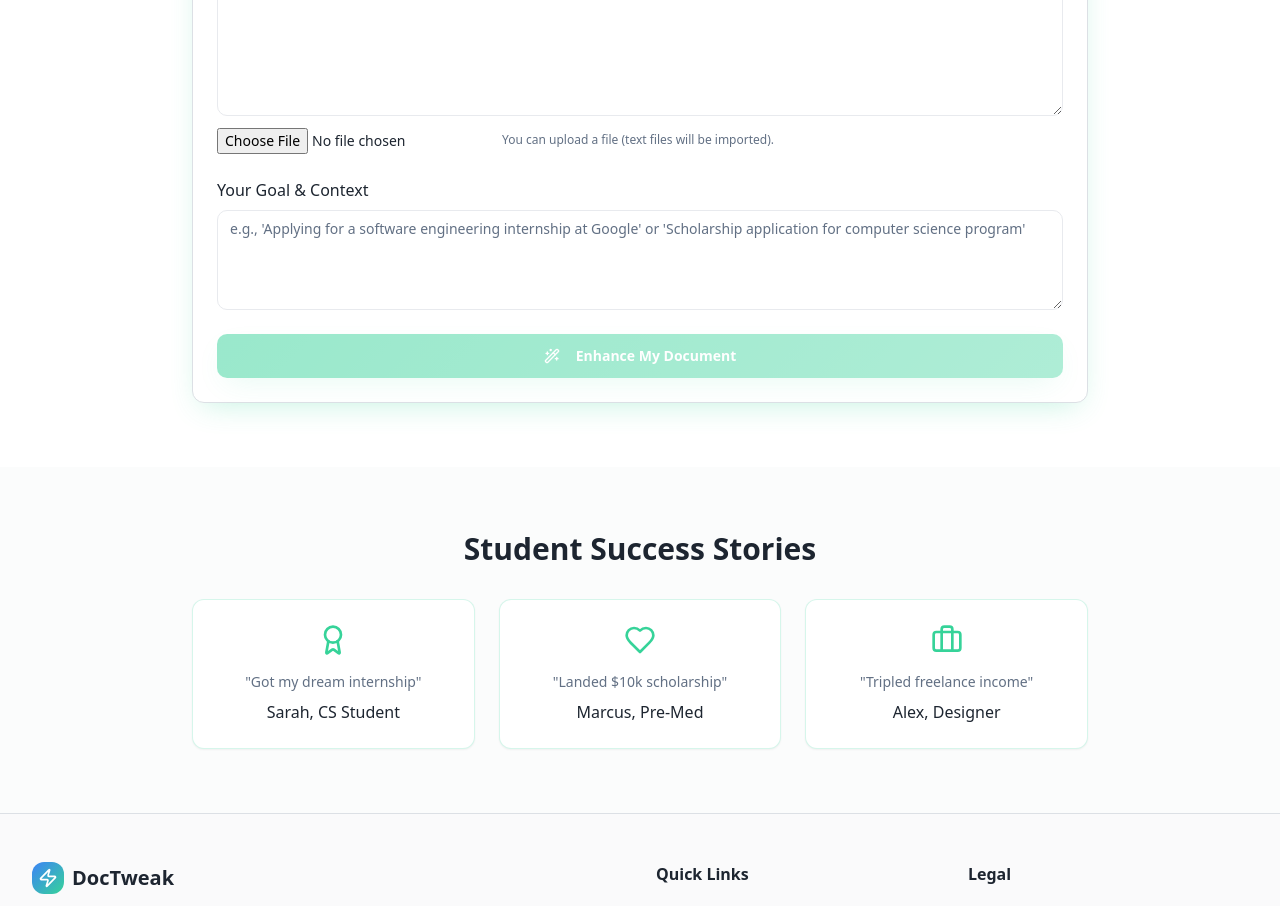
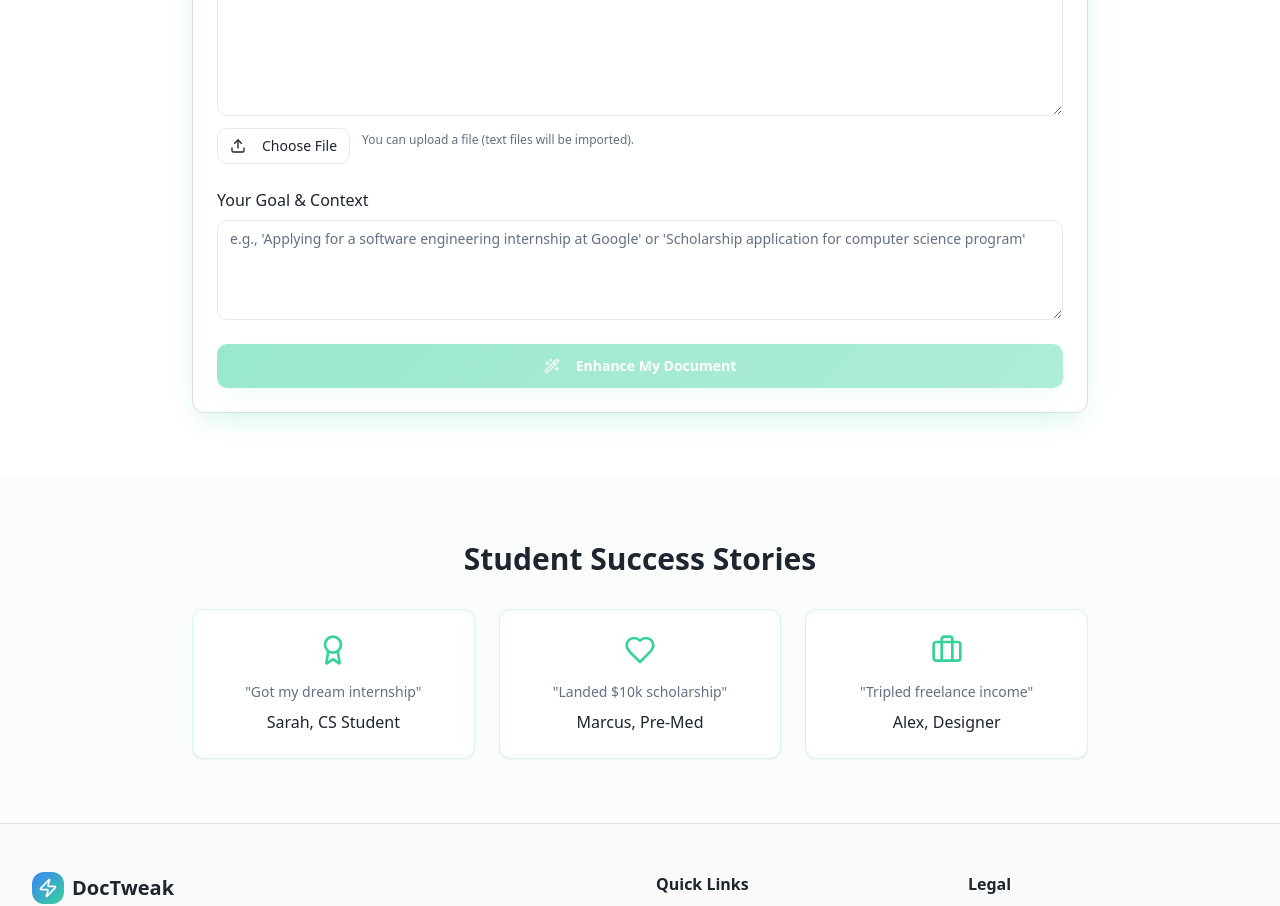
Before and after one commit to yashdavece/doc_tweak, a React (Vite) app: page /students in a window 1280 px wide. Shown: the part 1320-2226 px from the top of the page. Built offline with nearby package versions, Linux system fonts and the light colour scheme.

Commit message:
style upload button

```diff
--- a/src/pages/Business.tsx
+++ b/src/pages/Business.tsx
@@ -142,6 +142,7 @@ ${fileName ? `Attached file: ${fileName}
                   onChange={(e) => setDocument(e.target.value)}
                 />
                 <div className="mt-3 flex items-start gap-3">
+                  {/* Hidden native file input for accessibility */}
                   <input
                     id="file"
                     type="file"
@@ -160,8 +161,16 @@ ${fileName ? `Attached file: ${fileName}
                         console.error("Failed to read uploaded file:", err);
                       }
                     }}
-                    className="text-sm"
+                    className="sr-only"
                   />
+
+                  <label htmlFor="file" className="m-0">
+                    <Button variant="outline" size="sm" className="flex items-center px-3 py-2">
+                      <Upload className="w-4 h-4 mr-2" />
+                      <span className="text-sm">Choose File</span>
+                    </Button>
+                  </label>
+
                   <div className="text-sm mt-1">
                     {fileName ? (
                       <div className="flex items-center gap-2">
--- a/src/pages/Students.tsx
+++ b/src/pages/Students.tsx
@@ -142,6 +142,7 @@ ${fileName ? `Attached file: ${fileName}
                   onChange={(e) => setDocument(e.target.value)}
                 />
                 <div className="mt-3 flex items-start gap-3">
+                  {/* Hidden native file input for accessibility */}
                   <input
                     id="file"
                     type="file"
@@ -160,8 +161,16 @@ ${fileName ? `Attached file: ${fileName}
                         console.error("Failed to read uploaded file:", err);
                       }
                     }}
-                    className="text-sm"
+                    className="sr-only"
                   />
+
+                  <label htmlFor="file" className="m-0">
+                    <Button variant="outline" size="sm" className="flex items-center px-3 py-2">
+                      <Upload className="w-4 h-4 mr-2" />
+                      <span className="text-sm">Choose File</span>
+                    </Button>
+                  </label>
+
                   <div className="text-sm mt-1">
                     {fileName ? (
                       <div className="flex items-center gap-2">
```
